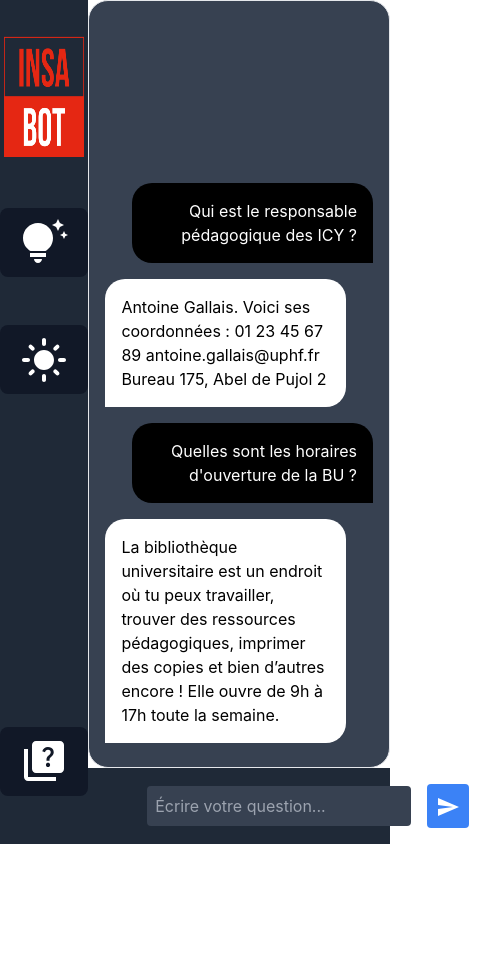
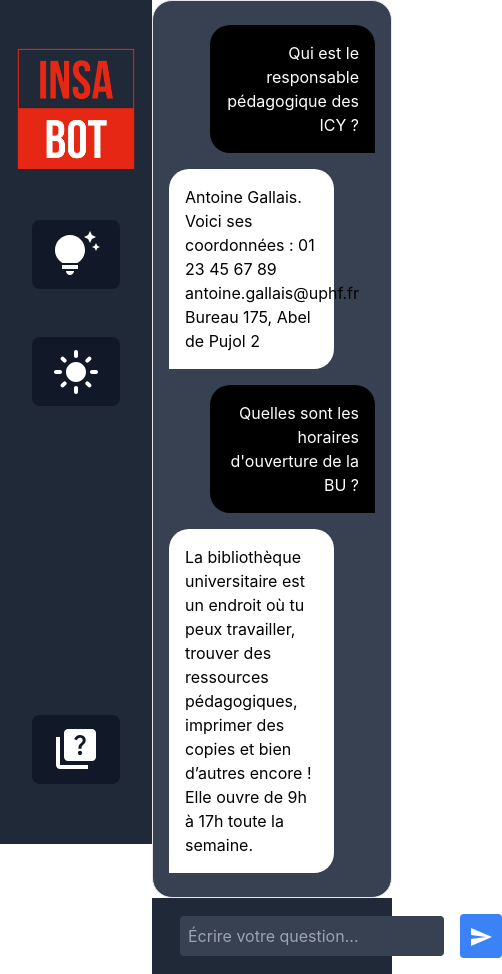
Before and after one commit to IzaakAM/galactik-footbot, a React (Vite) app in the folder galactik-footbot/: page / in a window 390 px wide. Shown: the whole page, 502 px wide, since content can reach past the window. Before the commit the page ends 844 px from the top, so only its background shows below. Built offline with nearby package versions, Linux system fonts and the light colour scheme.

Commit message:
fix: improve global style

```diff
--- a/galactik-footbot/src/App.jsx
+++ b/galactik-footbot/src/App.jsx
@@ -7,14 +7,35 @@ import Messages from './components/messages';
 
 function App() {
 
+  const [messages, setMessages] = useState([
+    { type: 'question', text: 'Qui est le responsable pédagogique des ICY ?' },
+    {
+      type: 'answer',
+      text: 'Antoine Gallais. Voici ses coordonnées :\n01 23 45 67 89\nantoine.gallais@uphf.fr\nBureau 175, Abel de Pujol 2',
+    },
+    { type: 'question', text: 'Quelles sont les horaires d\'ouverture de la BU ?' },
+    {
+      type: 'answer',
+      text: 'La bibliothèque universitaire est un endroit où tu peux travailler, trouver des ressources pédagogiques, imprimer des copies et bien d’autres encore !\nElle ouvre de 9h à 17h toute la semaine.',
+    },
+  ]);
+
+  const addMessage = (message) => {
+    setMessages((prevMessages) => [
+      ...prevMessages,
+      { type: 'question', text: message },
+      { type: 'answer', text: 'Merci pour votre question. Nous reviendrons vers vous bientôt.' },
+    ]);
+  };
+
   return (
     <div className="flex h-screen w-screen">
       <Sidebar />
       <div className="flex flex-col flex-grow">
         <div className="flex-grow">
-          <Messages />
+          <Messages messages={messages}/>
         </div>
-        <Sendbar />
+        <Sendbar addMessage={addMessage} />
       </div>
     </div>
   );
--- a/galactik-footbot/src/components/bubble.jsx
+++ b/galactik-footbot/src/components/bubble.jsx
@@ -9,7 +9,7 @@ const Bubble = ({ type, text }) => {
   return (
     <div className={`flex ${isQuestion ? 'justify-end' : 'justify-start'} my-2`}>
       <div
-        className={`max-w-[90%] sm:max-w-[80%] lg:max-w-[60%] p-4 ${
+        className={`max-w-[80%] sm:max-w-[80%] lg:max-w-[60%] p-4 ${
             isQuestion
           ? 'bg-black text-white rounded-tl-[20px] rounded-tr-[20px] rounded-bl-[20px] rounded-br-none text-right'
           : 'bg-white text-black rounded-tl-[20px] rounded-tr-[20px] rounded-bl-none rounded-br-[20px] text-left'
--- a/galactik-footbot/src/components/messages.jsx
+++ b/galactik-footbot/src/components/messages.jsx
@@ -3,22 +3,7 @@
 import React from 'react';
 import Bubble from './bubble';
 
-const Messages = () => {
-  const messages = [
-    { type: 'question', text: 'Qui est le responsable pédagogique des ICY ?' },
-    {
-      type: 'answer',
-      text:
-        'Antoine Gallais. Voici ses coordonnées :\n01 23 45 67 89\nantoine.gallais@uphf.fr\nBureau 175, Abel de Pujol 2',
-    },
-    { type: 'question', text: 'Quelles sont les horaires d\'ouverture de la BU ?' },
-    {
-      type: 'answer',
-      text:
-        'La bibliothèque universitaire est un endroit où tu peux travailler, trouver des ressources pédagogiques, imprimer des copies et bien d’autres encore !\nElle ouvre de 9h à 17h toute la semaine.',
-    },
-  ];
-
+const Messages = ({ messages }) => {
   return (
     <div className="p-4 flex flex-col h-full border rounded-lg bg-gray-700 justify-end" style={{ borderRadius: '20px' }}>
       {messages.map((msg, index) => (
--- a/galactik-footbot/src/components/sendbar.jsx
+++ b/galactik-footbot/src/components/sendbar.jsx
@@ -3,13 +3,15 @@
 import React, { useState } from 'react';
 import Icons from '../constants/icons.jsx';
 
-const Sendbar = () => {
+const Sendbar = ({ addMessage }) => {
   const [message, setMessage] = useState('');
 
   const handleSubmit = (e) => {
     e.preventDefault();
-    console.log('Message envoyé :', message);
-    setMessage('');
+    if (message.trim()) {
+      addMessage(message);
+      setMessage('');
+    }
   };
 
   return (
--- a/galactik-footbot/src/components/sidebar.jsx
+++ b/galactik-footbot/src/components/sidebar.jsx
@@ -6,9 +6,9 @@ import logo from '../assets/logo.png';
 
 const Sidebar = () => {
     return (
-      <div className="h-screen w-48 flex flex-col items-center bg-gray-800">
+      <div className="h-screen max-w-[225px] flex flex-col items-center bg-gray-800 p-[12px]">
         <div className="my-8">
-          <img src={logo} alt="Logo" className="h-32 w-32 hover:opacity-75 transition-opacity duration-300" />
+          <img src={logo} alt="Logo" className="max-h-[128px] max-w-[128px] hover:opacity-75 transition-opacity duration-300" />
         </div>
 
         <div className="flex-grow flex flex-col justify-between items-center">
```
